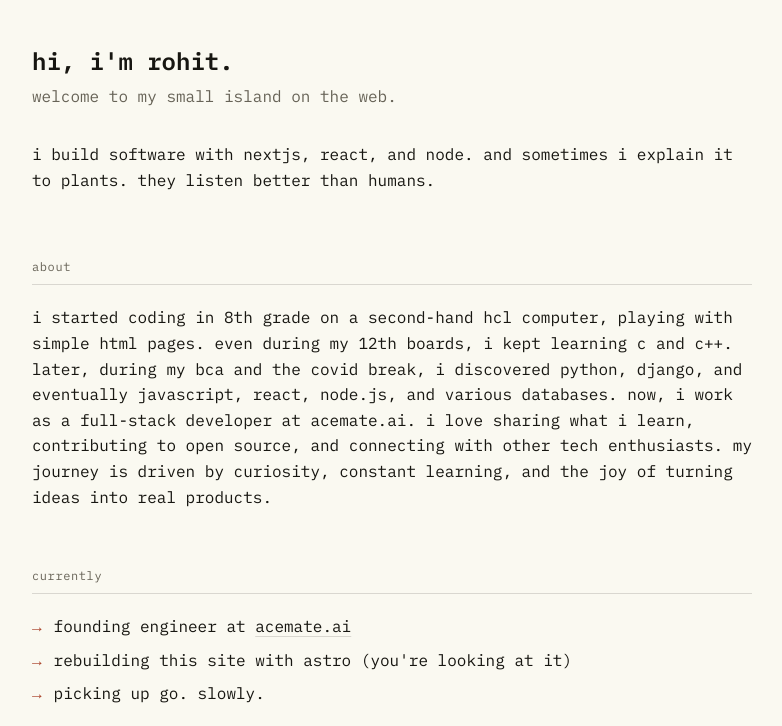
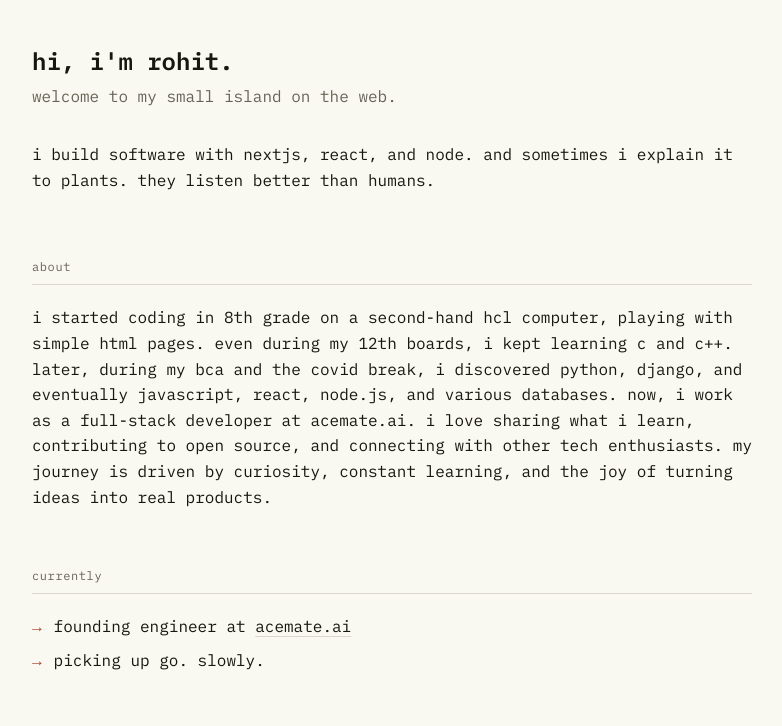
Before and after one commit to rockingrohit9639/portfolio, an Astro site: page / in a window 1280 px wide. Shown: the part 54-780 px from the top of the page, without its empty margins (248-1030 px from the left). Built offline with nearby package versions, Linux system fonts and the light colour scheme; Astro itself is replaced by a stand-in of ours.

Commit message:
[refactor] minor change on homepage

```diff
--- a/src/pages/index.astro
+++ b/src/pages/index.astro
@@ -27,10 +27,6 @@ import Layout from '../layouts/Layout.astro';
         <li>
           <span class="arrow">→</span>
           <span>founding engineer at <a href="https://acemate.ai" target="_blank" rel="noopener noreferrer" class="link">acemate.ai</a></span>
-        </li>
-        <li>
-          <span class="arrow">→</span>
-          <span>rebuilding this site with astro (you're looking at it)</span>
         </li>
         <li>
           <span class="arrow">→</span>
```
